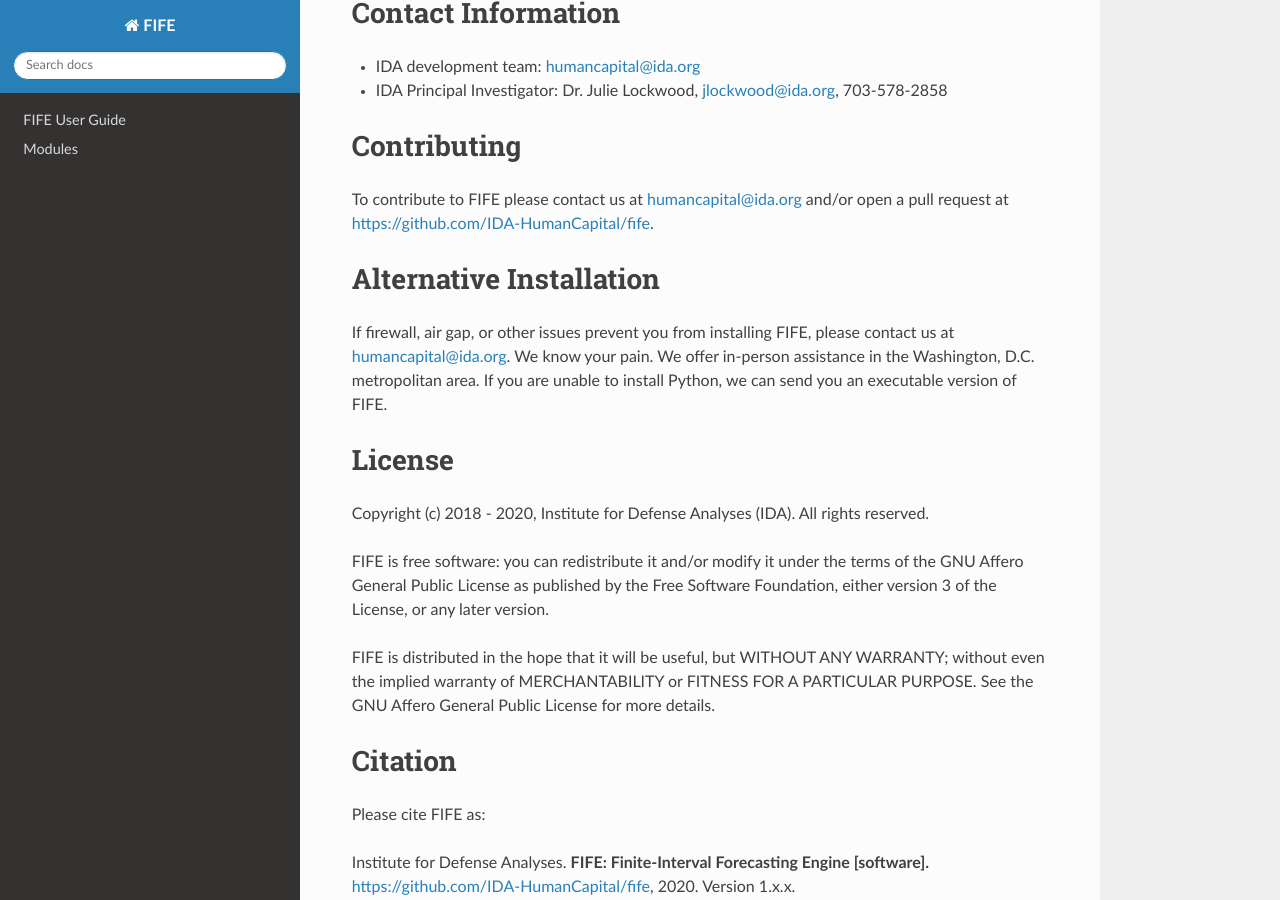
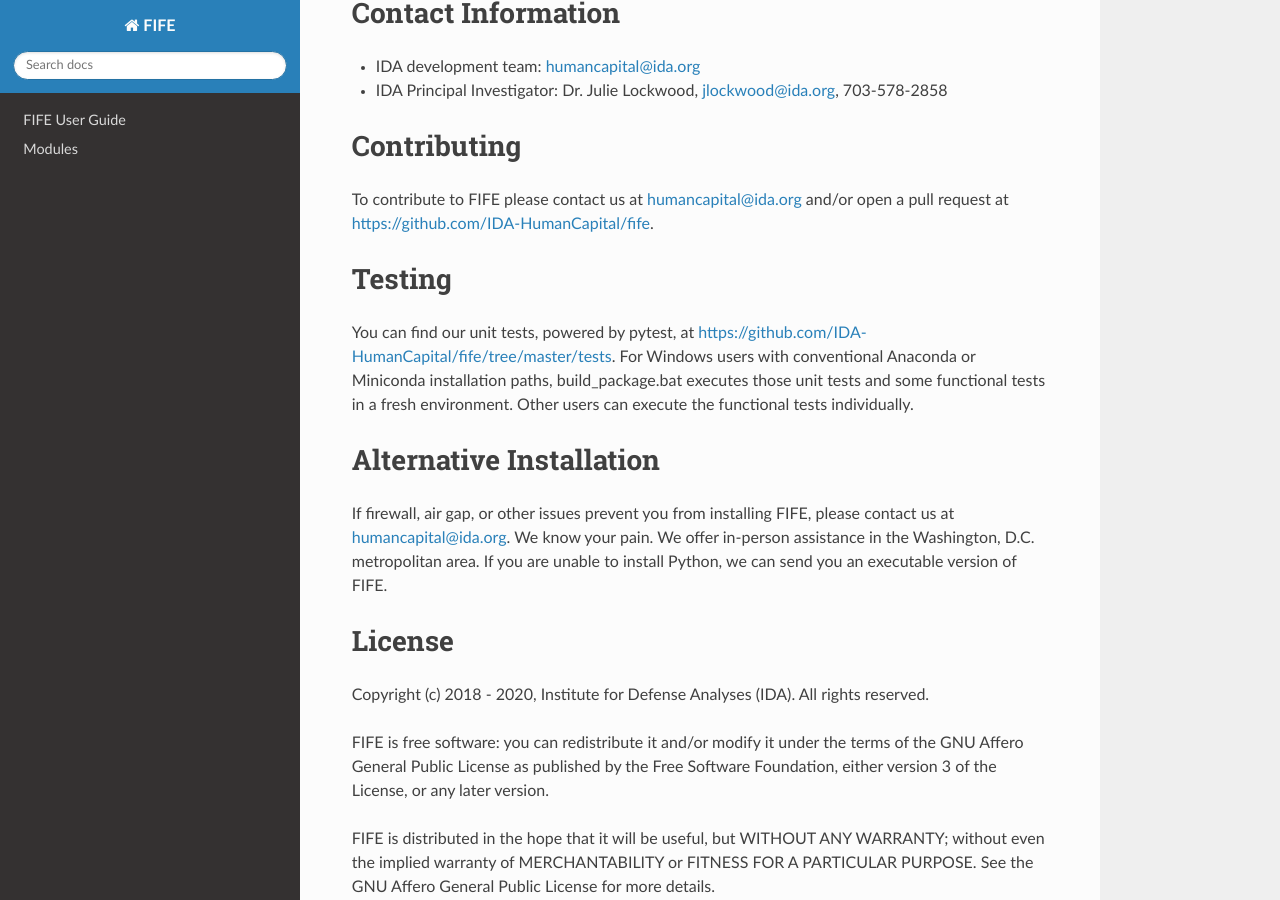
Before and after one commit to IDA-HumanCapital/fife, a Sphinx documentation site: the page built from docs/user_guide.md, in a window 1280 px wide and 900 px high, scrolled down 13342 px. Built offline with Sphinx 7.4.7 and the Read the Docs theme 2.0.0, drawn with Linux system fonts in a browser that asks for light colours.

Commit message:
Added Testing section

```diff
--- a/docs/user_guide.md
+++ b/docs/user_guide.md
@@ -409,6 +409,10 @@
 
 To contribute to FIFE please contact us at humancapital@ida.org and/or open a pull request at https://github.com/IDA-HumanCapital/fife.
 
+### Testing
+
+You can find our unit tests, powered by pytest, at https://github.com/IDA-HumanCapital/fife/tree/master/tests. For Windows users with conventional Anaconda or Miniconda installation paths, build_package.bat executes those unit tests and some functional tests in a fresh environment. Other users can execute the functional tests individually.
+
 ### Alternative Installation
 
 If firewall, air gap, or other issues prevent you from installing FIFE, please contact us at humancapital@ida.org. We know your pain. We offer in-person assistance in the Washington, D.C. metropolitan area. If you are unable to install Python, we can send you an executable version of FIFE.
```
